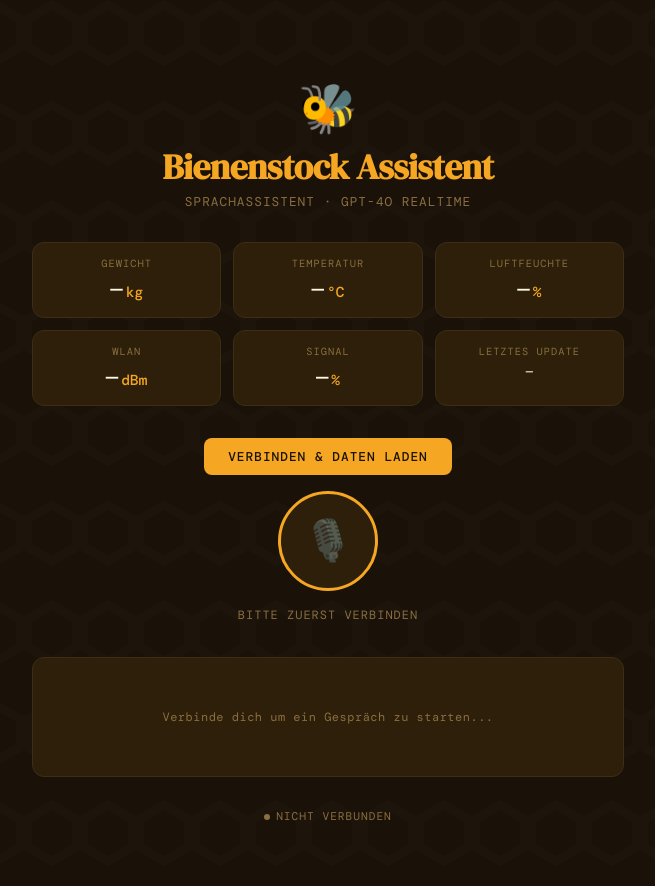
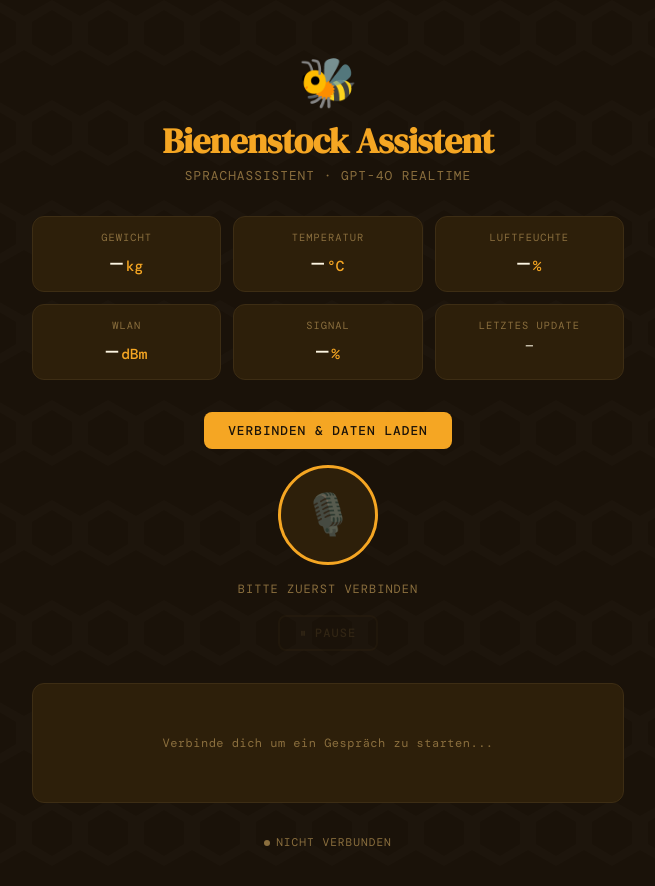
Before and after one commit to joriskahle007/joriskahle007.github.io, a Jekyll site: the page bee.html, which Jekyll copies as it is, in a window 1280 px wide. Shown: the top 886 px of the page, without its empty margins (312-967 px from the left). Built offline with Jekyll 4.4.1, drawn with Linux system fonts in a browser that asks for light colours; some web fonts are replaced.

Commit message:
Update bee.html

```diff
--- a/bee.html
+++ b/bee.html
@@ -253,6 +253,24 @@
   .load-btn:hover { background: var(--amber); }
   .load-btn:disabled { opacity: 0.4; cursor: not-allowed; }
 
+  .pause-btn {
+    background: transparent;
+    color: var(--muted);
+    border: 2px solid var(--soft);
+    border-radius: 8px;
+    padding: 8px 20px;
+    font-family: 'DM Mono', monospace;
+    font-size: 0.75em;
+    font-weight: 500;
+    cursor: pointer;
+    letter-spacing: 1px;
+    text-transform: uppercase;
+    transition: all 0.2s;
+  }
+  .pause-btn:hover { border-color: var(--muted); color: var(--cream); }
+  .pause-btn.paused { border-color: var(--honey); color: var(--honey); }
+  .pause-btn:disabled { opacity: 0.2; cursor: not-allowed; }
+
   .empty-hint {
     color: var(--muted);
     font-size: 0.75em;
@@ -286,6 +304,7 @@
     <button class="load-btn" id="loadBtn" onclick="loadDataAndConnect()">Verbinden &amp; Daten laden</button>
     <button class="mic-btn" id="micBtn" onclick="toggleMic()" disabled title="Sprechen">🎙️</button>
     <div class="mic-label" id="micLabel">Bitte zuerst verbinden</div>
+    <button class="pause-btn" id="pauseBtn" onclick="togglePause()" disabled>⏸ Pause</button>
   </div>
 
   <!-- Transkript -->
@@ -552,12 +572,36 @@
 }
 
 // =========================
+// PAUSE / RESUME
+// =========================
+let isPaused = false;
+
+function togglePause() {
+  if (!peerConnection || !localStream) return;
+  isPaused = !isPaused;
+  const btn = document.getElementById("pauseBtn");
+
+  localStream.getAudioTracks().forEach(track => {
+    track.enabled = !isPaused;
+  });
+
+  if (isPaused) {
+    btn.textContent = "▶ Fortsetzen";
+    btn.classList.add("paused");
+    setMicState("idle");
+    setStatus("Pausiert · Mikrofon stumm", true);
+  } else {
+    btn.textContent = "⏸ Pause";
+    btn.classList.remove("paused");
+    setStatus("Verbunden · GPT-4o Realtime aktiv", true);
+  }
+}
+
+// =========================
 // MIC TOGGLE (manuell falls VAD ausgeschaltet)
 // =========================
 function toggleMic() {
   if (!dataChannel || dataChannel.readyState !== "open") return;
-  // Bei server_vad läuft alles automatisch
-  // Dieser Button zeigt nur den Status an
 }
 
 // Daten alle 5 Minuten im Hintergrund aktualisieren
```
Also changed, not shown: other parts of bee.html (+1 -0 lines).
